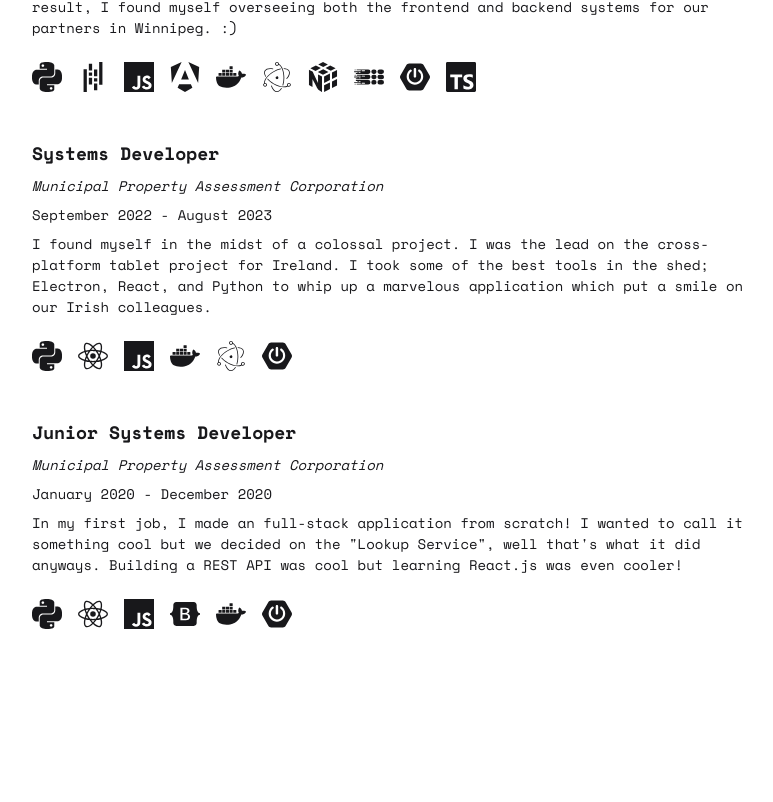
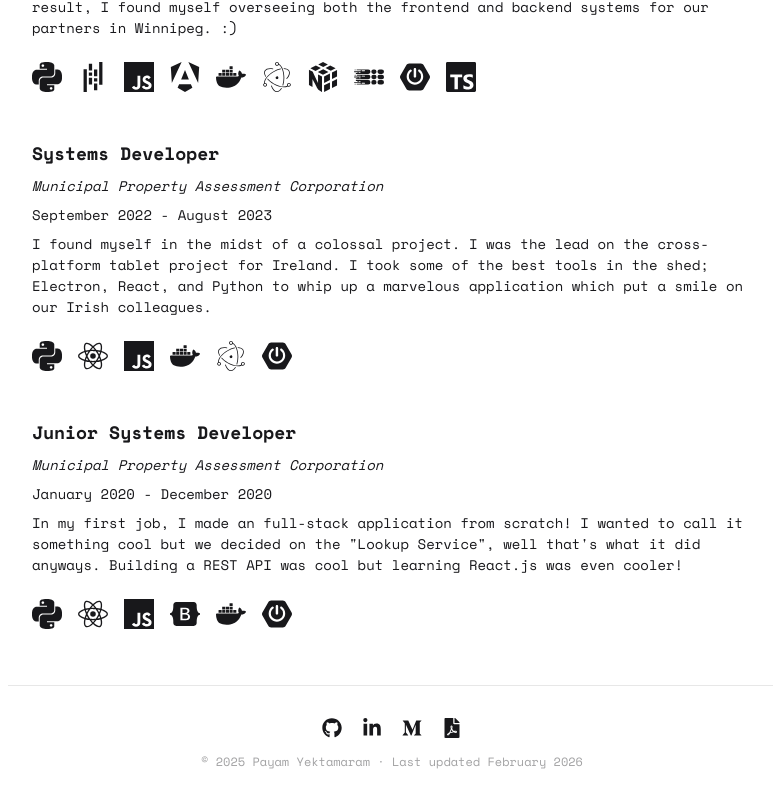
Before and after one commit to payamyek/portfolio-2024, a Next.js app: page /experiences in a window 1280 px wide. Shown: the part 507-1309 px from the top of the page, without its empty margins (248-1021 px from the left). Before the commit the page ends 1160 px from the top, so only its background shows below. Built offline with nearby package versions, Linux system fonts and the light colour scheme.

Commit message:
feat: page metadata

```diff
--- a/app/bookshelf/page.tsx
+++ b/app/bookshelf/page.tsx
@@ -1,4 +1,11 @@
+import type { Metadata } from 'next';
+
 import Image from 'next/image';
+
+export const metadata: Metadata = {
+  title: "Bookshelf | Payam's Portfolio",
+  description: 'Books Payam Yektamaram is currently reading or has read.',
+};
 
 const BOOKS = [
   {
--- a/app/experiences/page.tsx
+++ b/app/experiences/page.tsx
@@ -1,3 +1,4 @@
+import type { Metadata } from 'next';
 import React from 'react';
 import {
   SiPython,
@@ -15,6 +16,12 @@ import {
   SiRubyonrails,
   SiRuby,
 } from 'react-icons/si';
+
+export const metadata: Metadata = {
+  title: "Experiences | Payam's Portfolio",
+  description:
+    'Work history and professional experience of Payam Yektamaram, Software Engineer at StackAdapt.',
+};
 
 interface ExperienceInterface {
   startDate: Date;
--- a/app/layout.tsx
+++ b/app/layout.tsx
@@ -4,6 +4,7 @@ import { Analytics } from '@vercel/analytics/next';
 
 import './globals.css';
 import { spaceMono } from './ui/fonts';
+import Footer from './ui/footer';
 import Navbar from './ui/navbar';
 
 export const metadata: Metadata = {
@@ -54,6 +55,7 @@ export default function RootLayout({
         <Analytics />
         <Navbar />
         <main className='flex flex-1 flex-col'>{children}</main>
+        <Footer />
       </body>
     </html>
   );
--- a/app/projects/page.tsx
+++ b/app/projects/page.tsx
@@ -1,4 +1,12 @@
+import type { Metadata } from 'next';
+
 import { CodeBlock } from '@/components/ui/code-block';
+
+export const metadata: Metadata = {
+  title: "Projects | Payam's Portfolio",
+  description:
+    'Side projects by Payam Yektamaram including a UCI chess engine, life expectancy predictor, and Wordle clone.',
+};
 import {
   SiPython,
   SiPytest,
--- /dev/null
+++ b/app/ui/footer.tsx
@@ -0,0 +1,42 @@
+import { FaFilePdf, FaGithub, FaLinkedinIn, FaMediumM } from 'react-icons/fa';
+
+import IconLink from './icons/icon-link';
+
+// Update this when you ship notable changes
+const LAST_UPDATED = 'February 2026';
+
+export default function Footer() {
+  const year = new Date().getFullYear();
+
+  return (
+    <footer className='border-base-content/10 mt-8 border-t px-4 py-8'>
+      <div className='flex flex-col items-center gap-4'>
+        <div className='flex gap-5 text-xl'>
+          <IconLink
+            href='https://github.com/payamyek'
+            ariaLabel='GitHub profile'
+            icon={<FaGithub />}
+          />
+          <IconLink
+            href='https://www.linkedin.com/in/payamyek/'
+            ariaLabel='LinkedIn profile'
+            icon={<FaLinkedinIn />}
+          />
+          <IconLink
+            href='https://medium.com/@payamyek'
+            ariaLabel='Medium blog'
+            icon={<FaMediumM />}
+          />
+          <IconLink
+            href='https://cdn.jsdelivr.net/gh/payamyek/career@main/resume/simplify_jobs_resume.pdf'
+            ariaLabel='Download resume PDF'
+            icon={<FaFilePdf />}
+          />
+        </div>
+        <p className='text-xs opacity-40'>
+          © {year} Payam Yektamaram · Last updated {LAST_UPDATED}
+        </p>
+      </div>
+    </footer>
+  );
+}
```
